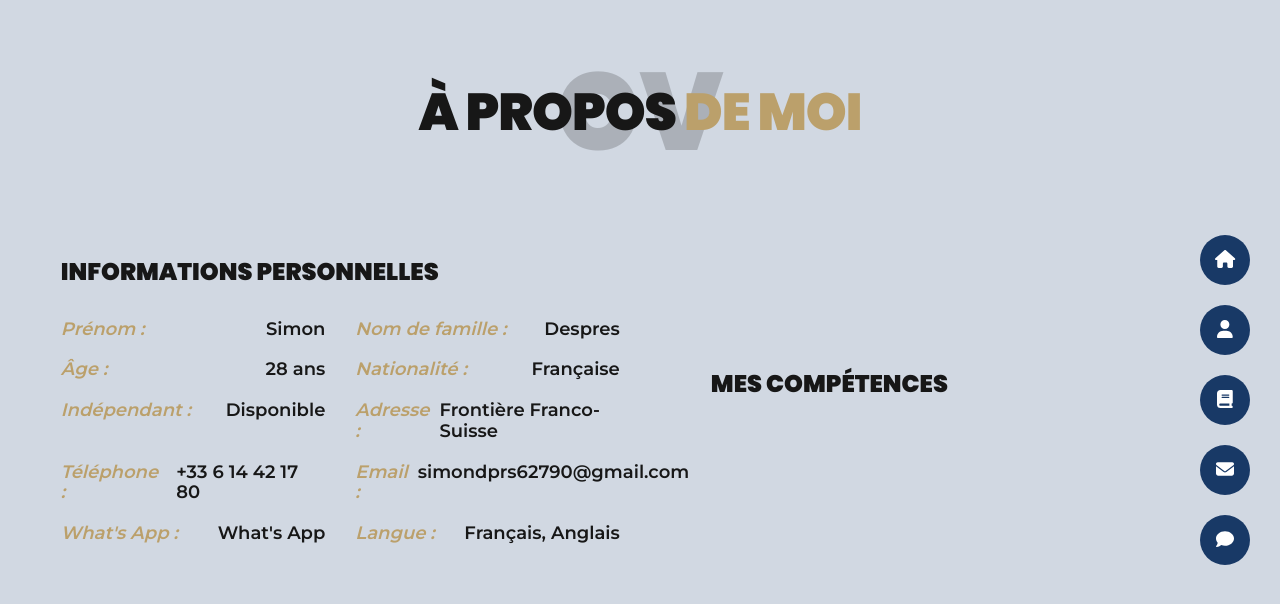
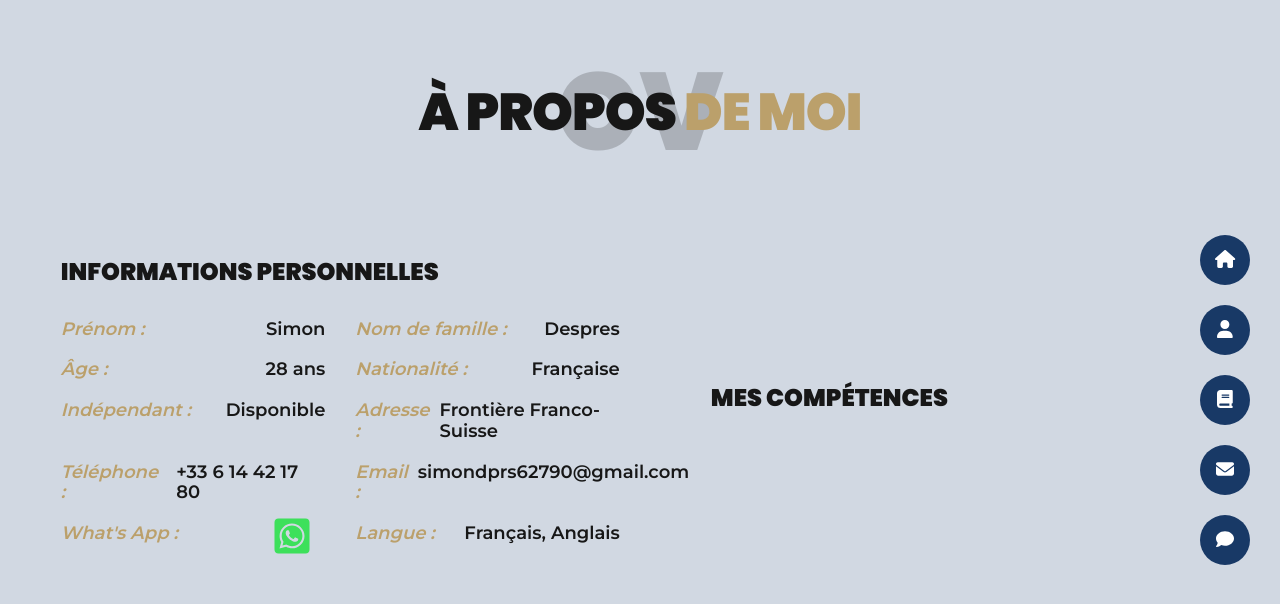
Before and after one commit to PilcodeurDev/my-visual-impact, a Next.js app: page /about in a window 1280 px wide. Shown: the top 604 px of the page. Built offline with nearby package versions, Linux system fonts and the light colour scheme.

Commit message:
create button What's App with redirection for call or write message

```diff
--- a/package.json
+++ b/package.json
@@ -17,6 +17,7 @@
     "normalize.css": "^8.0.1",
     "react": "^18",
     "react-dom": "^18",
+    "react-icons": "^4.11.0",
     "sass": "^1.69.5"
   },
   "devDependencies": {
--- a/src/app/about/about.module.sass
+++ b/src/app/about/about.module.sass
@@ -44,3 +44,10 @@
     margin-right: 10px
     color: $lion
     font-style: italic
+
+.iconWhatsApp
+  position: relative
+  color: #3DE05B
+  font-size: 40px
+  margin: 13px
+  top: -7px
--- a/src/app/about/page.js
+++ b/src/app/about/page.js
@@ -1,3 +1,10 @@
+/**
+ * The external imports
+ */
+import { FaWhatsappSquare } from "react-icons/fa";
+/**
+ * The internal imports
+ */
 import BlockDecoration from "@/components/block-decoration/block-decoration"
 import styles from './about.module.sass'
 
@@ -45,18 +52,16 @@ const myInformations = [
   {
     id: 9,
     title: "What's App :",
-    value: "What's App",
-
-    // (
-      // <a
-      //   href="https://wa.me/33614421780"
-      //   rel="noreferrer"
-      //   // target="_blank"
-      //   className="text-[#3DE05B] text-2xl relative -top-1"
-      // >
-      //   <FaWhatsappSquare />
-      // </a>
-    // ),
+    value: (
+      <a
+        href="https://wa.me/33614421780"
+        rel="noreferrer"
+        target="_blank"
+        className={styles.iconWhatsApp}
+      >
+        <FaWhatsappSquare />
+      </a>
+    ),
   },
   {
     id: 10,
```
Also changed, not shown: 1 other file (tests, documents, lock files or other folders).
